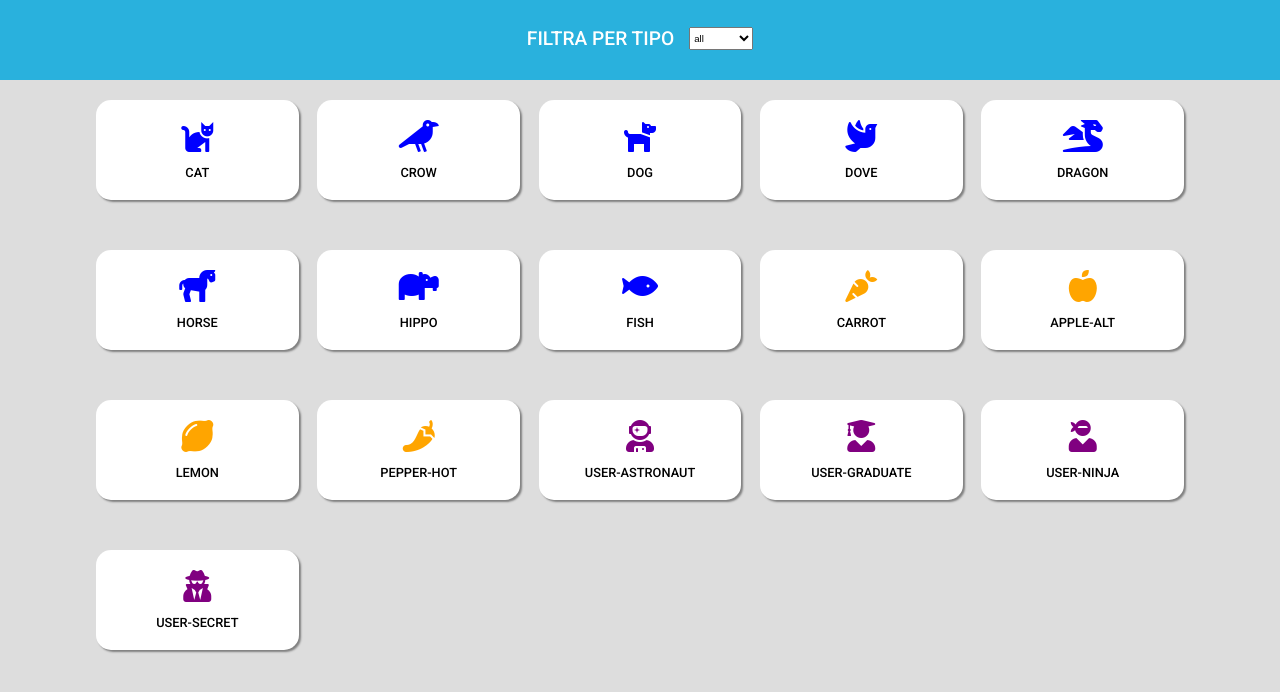
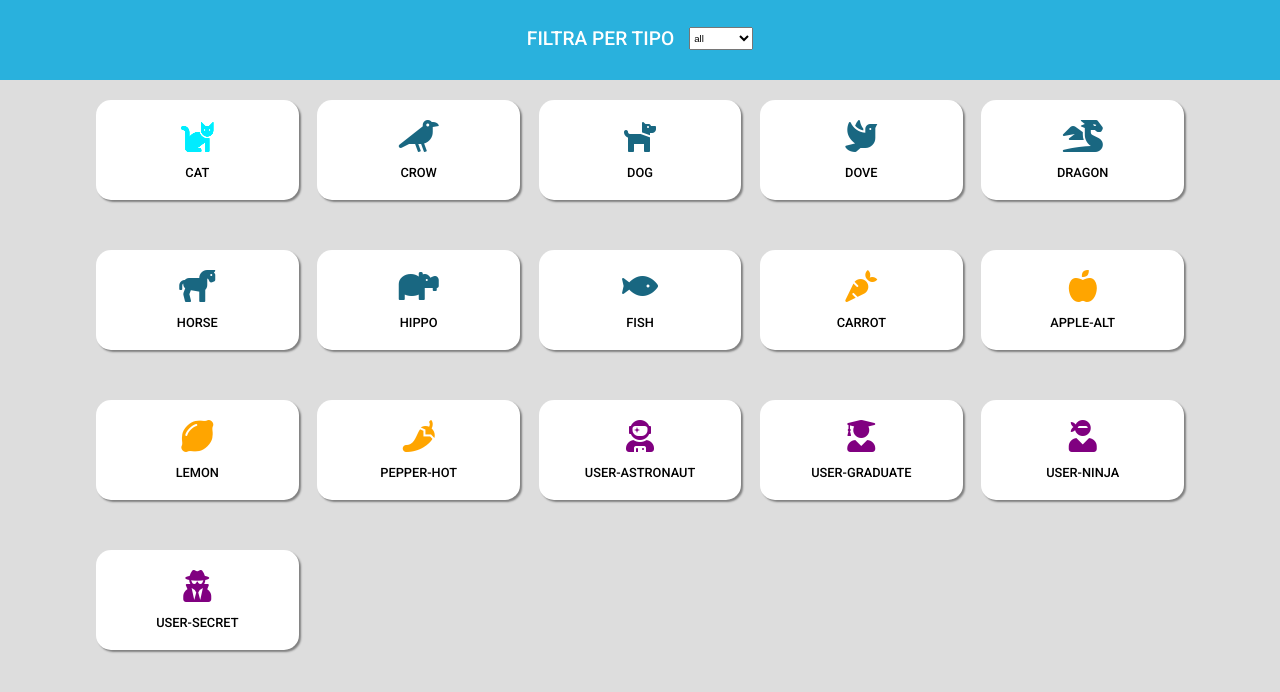
Before and after one commit to Carnicero90/js-es6-icons, a plain HTML site: page index.html in a window 1280 px wide. In both pictures the pointer is over the element "CAT". Shown: the part 52-744 px from the top of the page. Drawn offline with nearby package versions, Linux system fonts and the light colour scheme.

Commit message:
aggiunto effetto grafico a .icon:hover

```diff
--- a/css/style.css
+++ b/css/style.css
@@ -69,6 +69,11 @@
    text-transform: uppercase;
    font-size: 80%;
 }
+
+.icon:hover {
+   filter: saturate(1000%);
+   cursor: pointer;
+}
 /* ********** */
 /* ======================= */
 
--- a/js/script.js
+++ b/js/script.js
@@ -105,7 +105,7 @@ const TYPE = [
   'vegetable',
   'user'];
 const COLORS = [
-  'blue',
+  '#196781',
   'orange',
   'purple',
 ];
```
